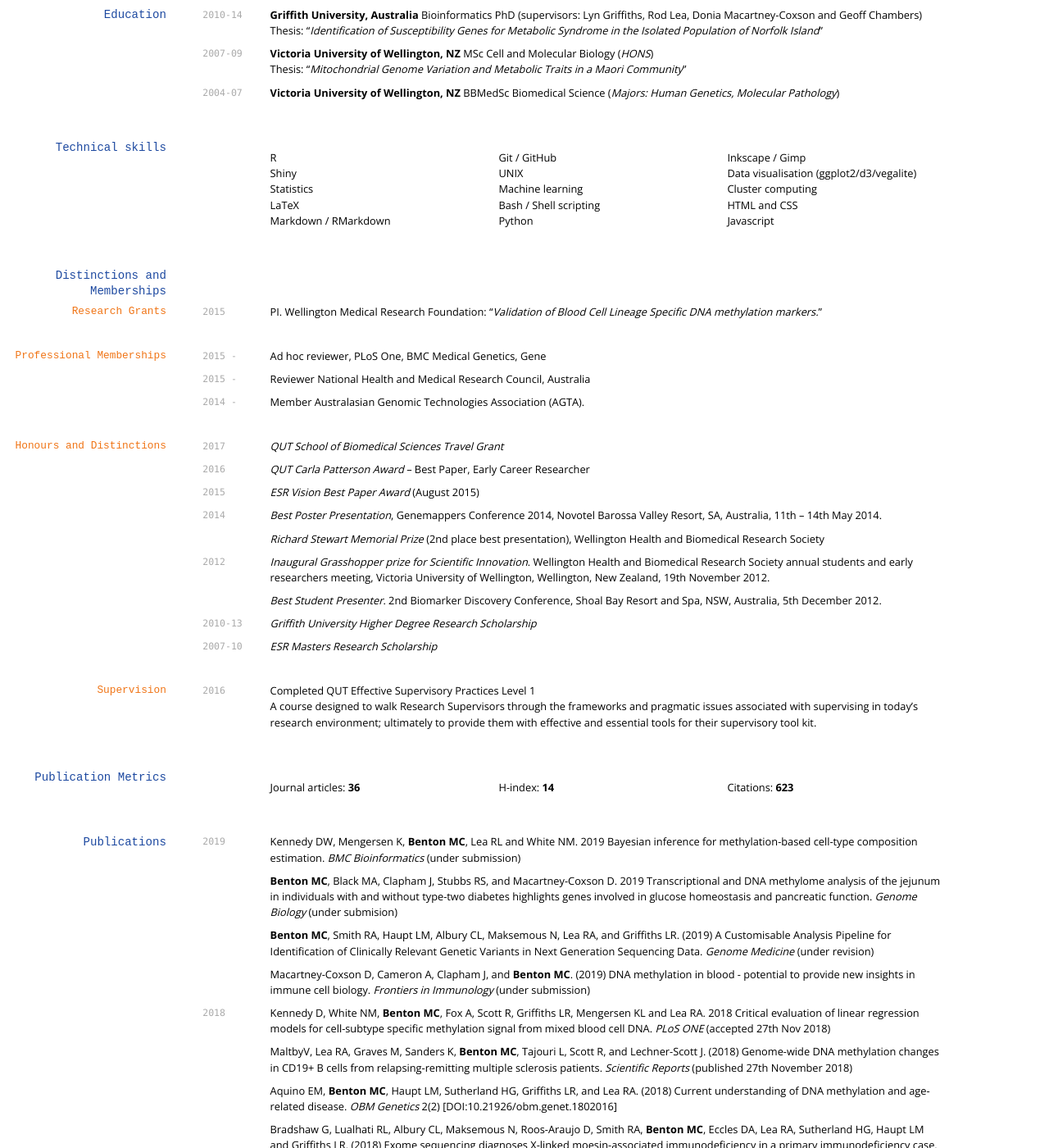
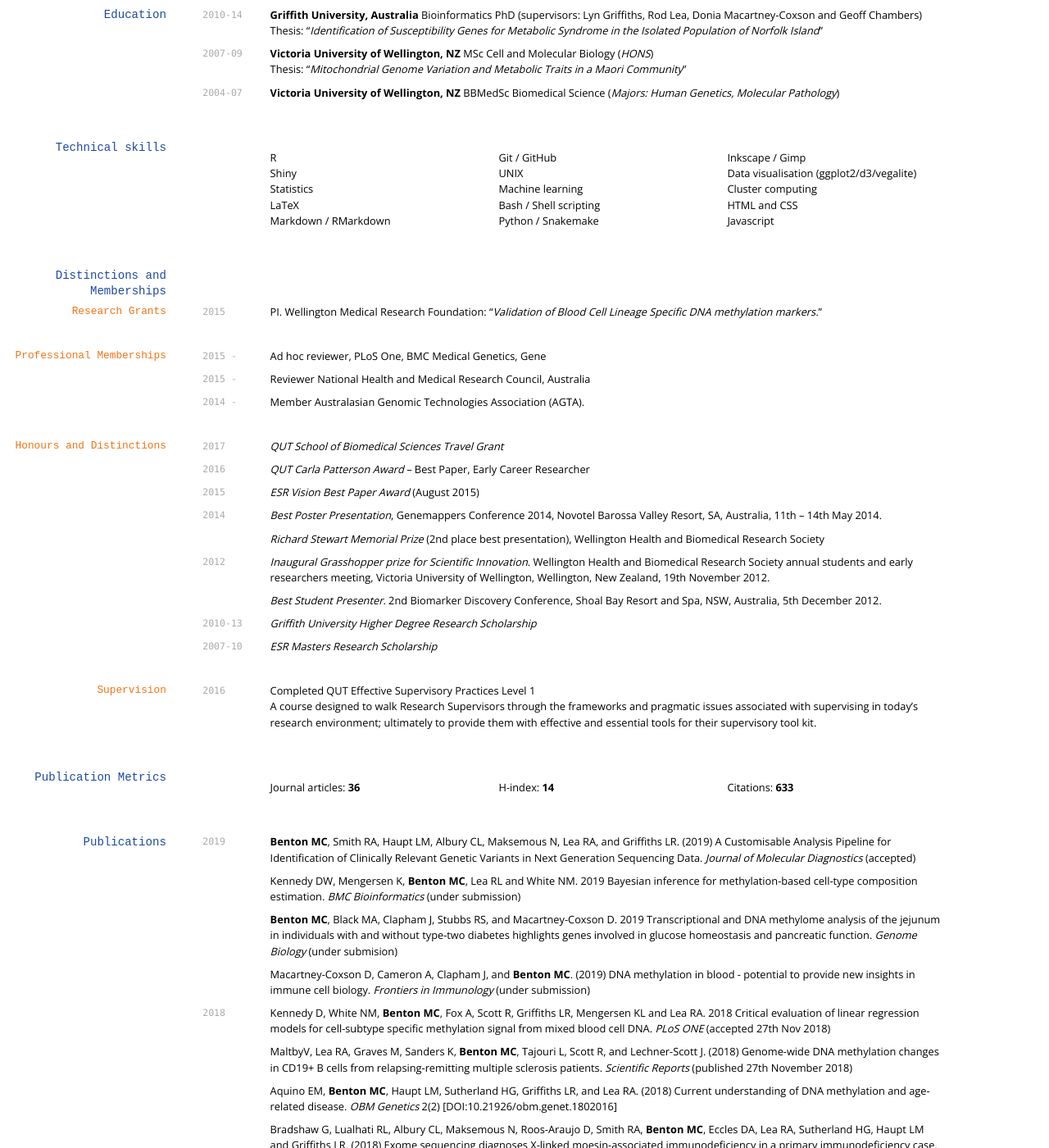
Before and after one commit to sirselim/Miles_CV, a Jekyll site: the page built from index.md, in a window 1280 px wide and 1400 px high, scrolled down 578 px. Shown: the whole window at 82% size. Built offline with Jekyll 4.4.1, drawn with Linux system fonts in a browser that asks for light colours; some web fonts are replaced.

Commit message:
updated CV

```diff
--- a/index.md
+++ b/index.md
@@ -65,7 +65,7 @@ __Victoria University of Wellington, NZ__ BBMedSc Biomedical Science (_Majors: H
 * UNIX
 * Machine learning
 * Bash / Shell scripting
-* Python
+* Python / Snakemake
 * Inkscape / Gimp
 * Data visualisation (ggplot2/d3/vegalite)
 * Cluster computing
@@ -127,17 +127,17 @@ A course designed to walk Research Supervisors through the frameworks and pragma
 
 * Journal articles: __36__
 * H-index: __14__
-* Citations: __623__
+* Citations: __633__
 
 ## Publications
 
 <!-- ### Journals -->
 `2019`
+**Benton MC**, Smith RA, Haupt LM, Albury CL, Maksemous N, Lea RA, and Griffiths LR. (2019) A Customisable Analysis Pipeline for Identification of Clinically Relevant Genetic Variants in Next Generation Sequencing Data. *Journal of Molecular Diagnostics* (accepted)
+
 Kennedy DW, Mengersen K, **Benton MC**, Lea RL and White NM. 2019 Bayesian inference for methylation-based cell-type composition estimation. *BMC Bioinformatics* (under submission)
 
 **Benton MC**, Black MA, Clapham J, Stubbs RS, and Macartney-Coxson D. 2019 Transcriptional and DNA methylome analysis of the jejunum in individuals with and without type-two diabetes highlights genes involved in glucose homeostasis and pancreatic function. *Genome Biology* (under submision)
-
-**Benton MC**, Smith RA, Haupt LM, Albury CL, Maksemous N, Lea RA, and Griffiths LR. (2019) A Customisable Analysis Pipeline for Identification of Clinically Relevant Genetic Variants in Next Generation Sequencing Data. *Genome Medicine* (under revision)
 
 Macartney-Coxson D, Cameron A, Clapham J, and **Benton MC**. (2019) DNA methylation in blood - potential to provide new insights in immune cell biology. *Frontiers in Immunology* (under submission)
 
```
